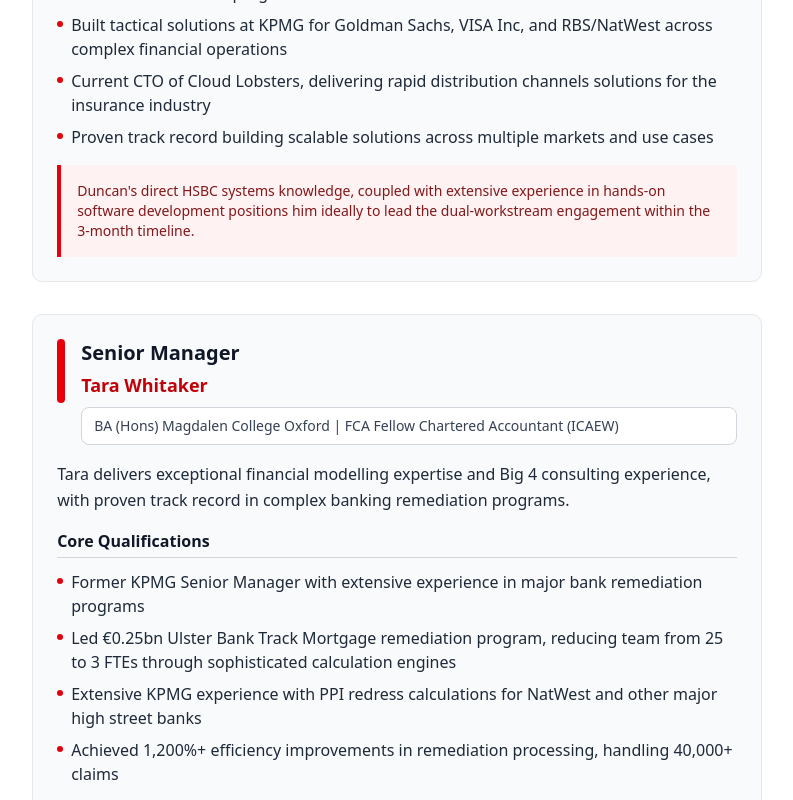
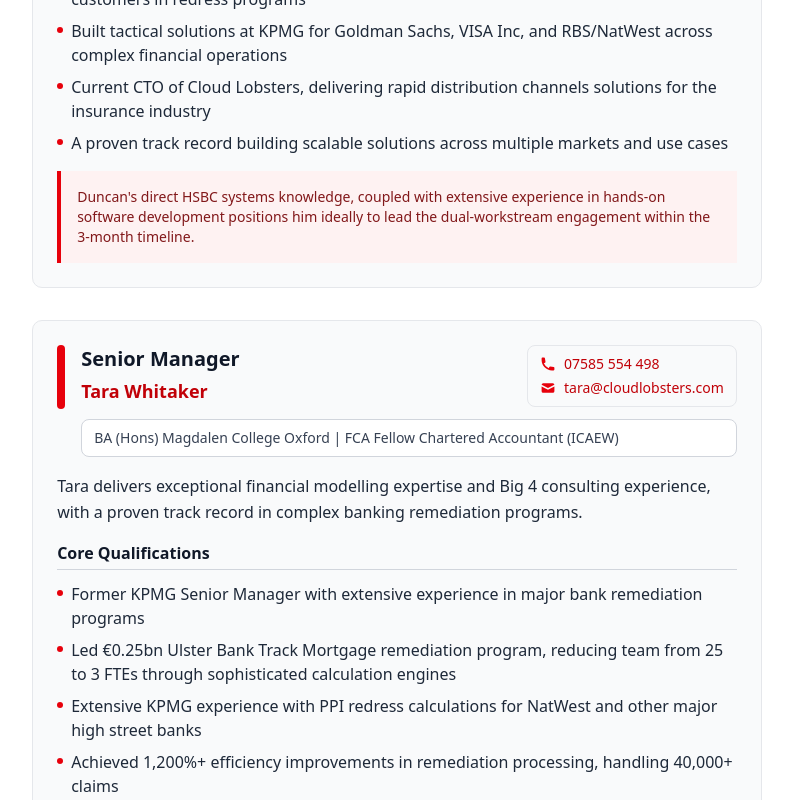
Before and after one commit to Cloud-Lobsters/acme-content-platform, a SvelteKit app: page /mini-bio in a window 1280 px wide. Shown: the part 2540-3340 px from the top of the page, without its empty margins (243-1036 px from the left). Built offline with nearby package versions, Linux system fonts and the light colour scheme.

Commit message:
feat: Add contact information to team bios and enhance layout for better readability; include Statement of Work and project details sections

```diff
--- a/src/lib/components/MiniBio.svelte
+++ b/src/lib/components/MiniBio.svelte
@@ -3,6 +3,7 @@
 		role = '',
 		name = '',
 		credentials = '',
+		contact = '',
 		description = '',
 		qualifications = [],
 		highlight = '',
@@ -15,9 +16,46 @@
 		<div class="w-2 h-16 bg-red-600 rounded-full print:w-1 print:h-12"></div>
 		<div class="flex-1">
 			{#snippet header()}
-				<h2 class="text-xl font-bold text-gray-900 print:text-base">{role}</h2>
-				<h3 class="text-lg font-semibold text-red-700 mt-1 print:text-sm">{name}</h3>
-				<div class="bg-white border border-gray-300 rounded-md px-3 py-2 mt-2 print:px-2 print:py-1">
+				<div class="flex flex-col sm:flex-row sm:items-start sm:justify-between gap-4 sm:gap-6">
+					<!-- Left side: Role and Name -->
+					<div class="flex-1">
+						<h2 class="text-xl font-bold text-gray-900 print:text-base">{role}</h2>
+						<h3 class="text-lg font-semibold text-red-700 mt-1 print:text-sm">{name}</h3>
+					</div>
+
+					<!-- Right side: Contact Information -->
+					{#if contact}
+						<div class="flex-shrink-0 sm:text-right">
+							{#snippet contactInfo()}
+								<div class="bg-gray-50 border border-gray-200 rounded-md px-3 py-2 print:bg-white print:border-gray-300 print:px-2 print:py-1">
+									<div class="text-sm font-medium text-red-700 space-y-1 print:text-xs print:space-y-0.5">
+										{#each contact.split(' | ') as contactItem, index}
+											<div class="flex items-center gap-2 whitespace-nowrap">
+												{#if contactItem.includes('@')}
+													<!-- Email icon -->
+													<svg class="w-4 h-4 text-red-600 print:w-3 print:h-3" fill="currentColor" viewBox="0 0 20 20">
+														<path d="M2.003 5.884L10 9.882l7.997-3.998A2 2 0 0016 4H4a2 2 0 00-1.997 1.884z" />
+														<path d="M18 8.118l-8 4-8-4V14a2 2 0 002 2h12a2 2 0 002-2V8.118z" />
+													</svg>
+												{:else}
+													<!-- Phone icon -->
+													<svg class="w-4 h-4 text-red-600 print:w-3 print:h-3" fill="currentColor" viewBox="0 0 20 20">
+														<path d="M2 3a1 1 0 011-1h2.153a1 1 0 01.986.836l.74 4.435a1 1 0 01-.54 1.06l-1.548.773a11.037 11.037 0 006.105 6.105l.774-1.548a1 1 0 011.059-.54l4.435.74a1 1 0 01.836.986V17a1 1 0 01-1 1h-2C7.82 18 2 12.18 2 5V3z" />
+													</svg>
+												{/if}
+												<span>{contactItem}</span>
+											</div>
+										{/each}
+									</div>
+								</div>
+							{/snippet}
+							{@render contactInfo()}
+						</div>
+					{/if}
+				</div>
+
+				<!-- Credentials below, now without contact info -->
+				<div class="bg-white border border-gray-300 rounded-md px-3 py-2 mt-3 print:px-2 print:py-1">
 					<p class="text-sm font-medium text-gray-700 print:text-xs">
 						{credentials}
 					</p>
--- a/src/routes/mini-bio/+page.svelte
+++ b/src/routes/mini-bio/+page.svelte
@@ -6,11 +6,12 @@
 			role: 'Lead Technical Architect',
 			name: 'Duncan F.M. Elliot',
 			credentials: 'MEng Imperial College London | ACA Chartered Accountant (ICAEW)',
+			contact: '07801 638 162 | duncan@cloudlobsters.com',
 			description:
 				'Duncan brings unique expertise combining software engineering, financial services knowledge, accounting, and regulatory compliance. With 20+ years of experience in the banking and IT sector, including direct HSBC audit experience.',
 			qualifications: [
 				{
-					text: 'Full-stack developer with extensive coding background and solution architecture expertise as well as proven track record in running high performance AI-enabled development teams.',
+					text: 'Full-stack developer with extensive coding background and solution architecture expertise as well as a proven track record in running high performance AI-enabled development teams.',
 					highlight: true
 				},
 				{
@@ -38,7 +39,7 @@
 					highlight: false
 				},
 				{
-					text: 'Proven track record building scalable solutions across multiple markets and use cases',
+					text: 'A proven track record building scalable solutions across multiple markets and use cases',
 					highlight: false
 				}
 			],
@@ -49,8 +50,9 @@
 			role: 'Senior Manager',
 			name: 'Tara Whitaker',
 			credentials: 'BA (Hons) Magdalen College Oxford | FCA Fellow Chartered Accountant (ICAEW)',
+			contact: '07585 554 498 | tara@cloudlobsters.com',
 			description:
-				'Tara delivers exceptional financial modelling expertise and Big 4 consulting experience, with proven track record in complex banking remediation programs.',
+				'Tara delivers exceptional financial modelling expertise and Big 4 consulting experience, with a proven track record in complex banking remediation programs.',
 			qualifications: [
 				{
 					text: 'Former KPMG Senior Manager with extensive experience in major bank remediation programs',
@@ -105,16 +107,16 @@
 					highlight: true
 				},
 				{
-					text: 'Expert frontend developer specializing in Svelte 5, Tailwind CSS, and modern component architecture',
-					highlight: true
+					text: 'Expert frontend developer specialising in Svelte 5, Tailwind CSS, and modern component architecture',
+					highlight: false
 				},
 				{
 					text: 'Designed end-to-end merchant loan workflows achieving 30% increase in dealership car buyers',
-					highlight: true
+					highlight: false
 				},
 				{
 					text: 'Extensive experience with content creation tools (Adobe Creative Suite, Figma) - ideal for replicating core Adobe functionality in custom solutions',
-					highlight: true
+					highlight: false
 				},
 				{
 					text: 'Current Cloud Lobsters role involves analysing requests and developing functional products for complex workflows',
@@ -143,14 +145,17 @@
 					text: 'Built custom server infrastructure with locally deployed Kubernetes cluster across 3+ nodes featuring comprehensive ELK Stack, Fluentd, and Prometheus monitoring',
 					highlight: true
 				},
-				{ text: 'Built AI image generator in production utilising fine-tuned LoRAs with stable diffusion model weights deployed on-premise for optimal performance', highlight: true },
+				{
+					text: 'Built AI image generator in production utilising fine-tuned LoRAs with stable diffusion model weights deployed on-premise for optimal performance',
+					highlight: false
+				},
 				{
 					text: 'Developed sophisticated templating engine for programmatic content generation',
 					highlight: false
 				},
 				{
 					text: 'Expert at terminal operations with deep knowledge of Linux server administration and system optimisation',
-					highlight: true
+					highlight: false
 				},
 				{
 					text: 'Experienced in AWS cloud infrastructure management and deployment',
@@ -360,7 +365,7 @@
 						<li class="flex items-start gap-2">
 							<span class="mt-2 h-1.5 w-1.5 flex-shrink-0 rounded-full bg-red-600 print:mt-1.5"
 							></span>
-							<span class="font-medium">Regulatory penalty avoidance track record</span>
+							<span class="font-medium">Proven regulatory penalty avoidance track record</span>
 						</li>
 						<li class="flex items-start gap-2">
 							<span class="mt-2 h-1.5 w-1.5 flex-shrink-0 rounded-full bg-red-600 print:mt-1.5"
@@ -428,6 +433,100 @@
 				<div class="print:break-after-page"></div>
 			{/if}
 		{/each}
+
+		<!-- Page Break before Statement of Work -->
+		<div class="print:break-before-page"></div>
+
+		<!-- Statement of Work -->
+		<section class="rounded-lg border-2 border-red-600 bg-white p-8 shadow-lg print:border-red-700 print:p-6 print:shadow-none">
+			<div class="mb-6 text-center print:mb-4">
+				<h2 class="text-2xl font-bold text-red-700 print:text-lg">Statement of Work</h2>
+				<div class="mx-auto mt-2 h-1 w-24 bg-red-600 print:mt-1 print:h-0.5 print:w-16"></div>
+			</div>
+
+			<div class="grid grid-cols-1 gap-6 lg:grid-cols-2 print:grid-cols-1 print:gap-4">
+				<!-- Scope of Work -->
+				<div class="rounded-lg bg-gray-50 p-6 print:bg-white print:p-4 print:border print:border-gray-300">
+					<h3 class="mb-4 text-lg font-bold text-gray-900 print:mb-3 print:text-base">Scope of Work</h3>
+					<ul class="space-y-3 text-gray-800 print:space-y-2 print:text-sm">
+						<li class="flex items-start gap-2">
+							<span class="mt-2 h-1.5 w-1.5 flex-shrink-0 rounded-full bg-red-600 print:mt-1.5"></span>
+							<span><strong>Template Compliance Assessment:</strong> Comprehensive review and analysis of 300-400 existing templates for regulatory compliance</span>
+						</li>
+						<li class="flex items-start gap-2">
+							<span class="mt-2 h-1.5 w-1.5 flex-shrink-0 rounded-full bg-red-600 print:mt-1.5"></span>
+							<span><strong>Innovation Banking Workflow Optimisation:</strong> Design and implement streamlined content management workflows</span>
+						</li>
+						<li class="flex items-start gap-2">
+							<span class="mt-2 h-1.5 w-1.5 flex-shrink-0 rounded-full bg-red-600 print:mt-1.5"></span>
+							<span><strong>Adobe Functionality Replication:</strong> Develop core Adobe Creative Suite features within HSBC's in-house systems</span>
+						</li>
+						<li class="flex items-start gap-2">
+							<span class="mt-2 h-1.5 w-1.5 flex-shrink-0 rounded-full bg-red-600 print:mt-1.5"></span>
+							<span><strong>PEGA Functionality Replication:</strong> Replicate key PEGA workflow capabilities in custom banking solutions</span>
+						</li>
+						<li class="flex items-start gap-2">
+							<span class="mt-2 h-1.5 w-1.5 flex-shrink-0 rounded-full bg-red-600 print:mt-1.5"></span>
+							<span><strong>Global Messaging Standardisation:</strong> Implement consistent messaging framework across international operations</span>
+						</li>
+					</ul>
+				</div>
+
+				<!-- Project Details -->
+				<div class="rounded-lg bg-gray-50 p-6 print:bg-white print:p-4 print:border print:border-gray-300">
+					<h3 class="mb-4 text-lg font-bold text-gray-900 print:mb-3 print:text-base">Project Details</h3>
+					<div class="space-y-4 text-gray-800 print:space-y-3 print:text-sm">
+						<div class="flex justify-between border-b border-gray-200 pb-2 print:border-gray-300">
+							<span class="font-medium">Team Size:</span>
+							<span class="font-semibold">4 FTEs</span>
+						</div>
+						<div class="flex justify-between border-b border-gray-200 pb-2 print:border-gray-300">
+							<span class="font-medium">Duration:</span>
+							<span class="font-semibold">3 Months</span>
+						</div>
+						<div class="flex justify-between border-b border-gray-200 pb-2 print:border-gray-300">
+							<span class="font-medium">Contract Type:</span>
+							<span class="font-semibold">Fixed Price</span>
+						</div>
+						<div class="flex justify-between border-b border-gray-200 pb-2 print:border-gray-300">
+							<span class="font-medium">Total Investment:</span>
+							<span class="font-semibold text-red-700">£30,000</span>
+						</div>
+						<div class="flex justify-between">
+							<span class="font-medium">Payment Terms:</span>
+							<span class="font-semibold">TBD</span>
+						</div>
+					</div>
+				</div>
+			</div>
+
+			<!-- Key Deliverables -->
+			<div class="mt-8 rounded-lg bg-red-50 p-6 print:mt-6 print:bg-white print:p-4 print:border-2 print:border-red-600">
+				<h3 class="mb-4 text-lg font-bold text-red-700 print:mb-3 print:text-base">Key Deliverables</h3>
+				<div class="grid grid-cols-1 gap-4 md:grid-cols-3 print:grid-cols-1 print:gap-3">
+					<div class="text-center">
+						<div class="mb-2 text-2xl font-bold text-red-600 print:text-lg">300-400</div>
+						<div class="text-sm font-medium text-gray-700 print:text-xs">Templates Assessed</div>
+					</div>
+					<div class="text-center">
+						<div class="mb-2 text-2xl font-bold text-red-600 print:text-lg">2</div>
+						<div class="text-sm font-medium text-gray-700 print:text-xs">Core Systems Enhanced</div>
+					</div>
+					<div class="text-center">
+						<div class="mb-2 text-2xl font-bold text-red-600 print:text-lg">100%</div>
+						<div class="text-sm font-medium text-gray-700 print:text-xs">Regulatory Compliance</div>
+					</div>
+				</div>
+			</div>
+
+			<!-- Contract Summary -->
+			<div class="mt-6 rounded-lg bg-red-600 p-6 text-white print:mt-4 print:bg-red-700 print:p-4">
+				<h3 class="mb-3 text-xl font-bold print:mb-2 print:text-base">Contract Summary</h3>
+				<p class="leading-relaxed text-red-50 print:text-xs print:leading-normal">
+					Fixed-price 3-month engagement delivering comprehensive messaging rationalisation across HSBC's template compliance and Innovation Banking workflows. Our 4-person specialist team will replicate core Adobe and PEGA functionalities within HSBC's in-house systems, ensuring regulatory compliance and operational excellence.
+				</p>
+			</div>
+		</section>
 	</main>
 </div>
 
```
